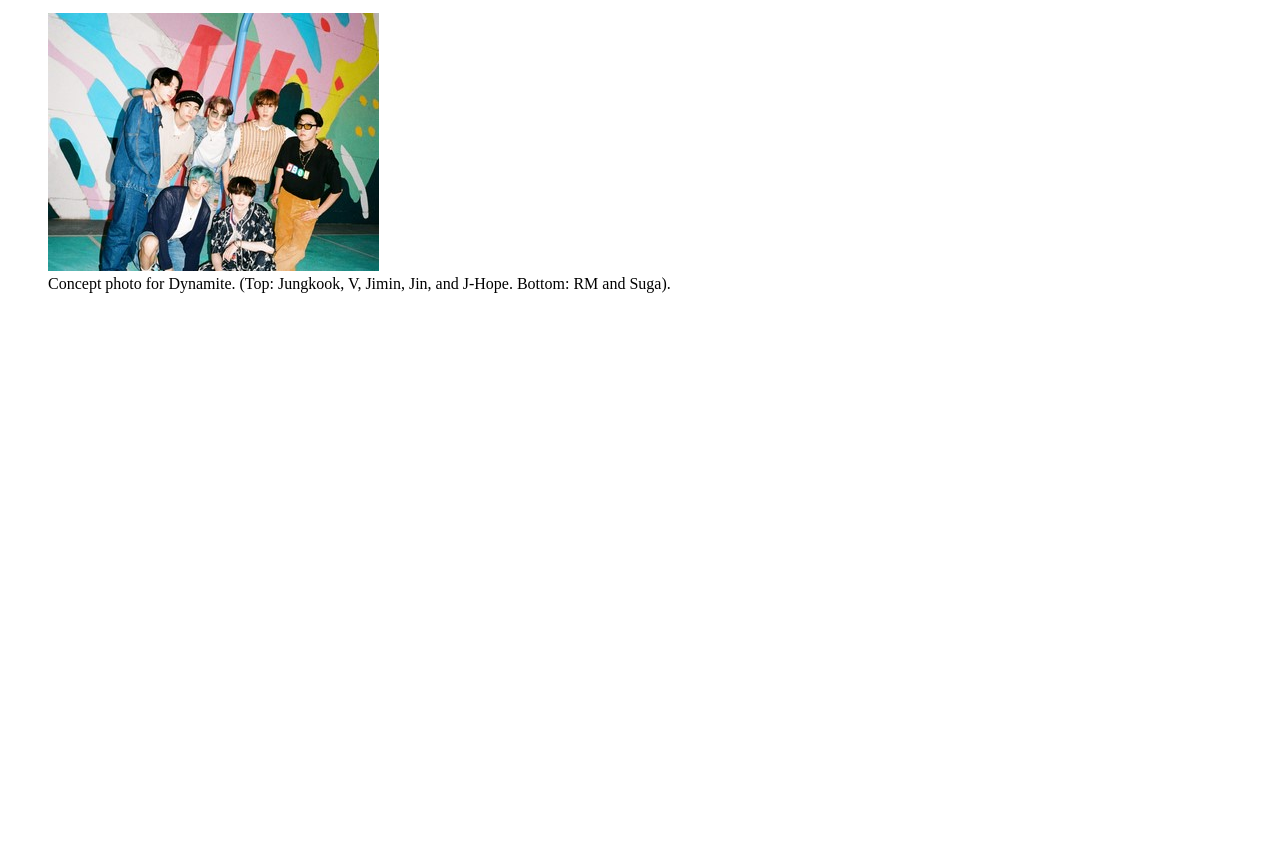
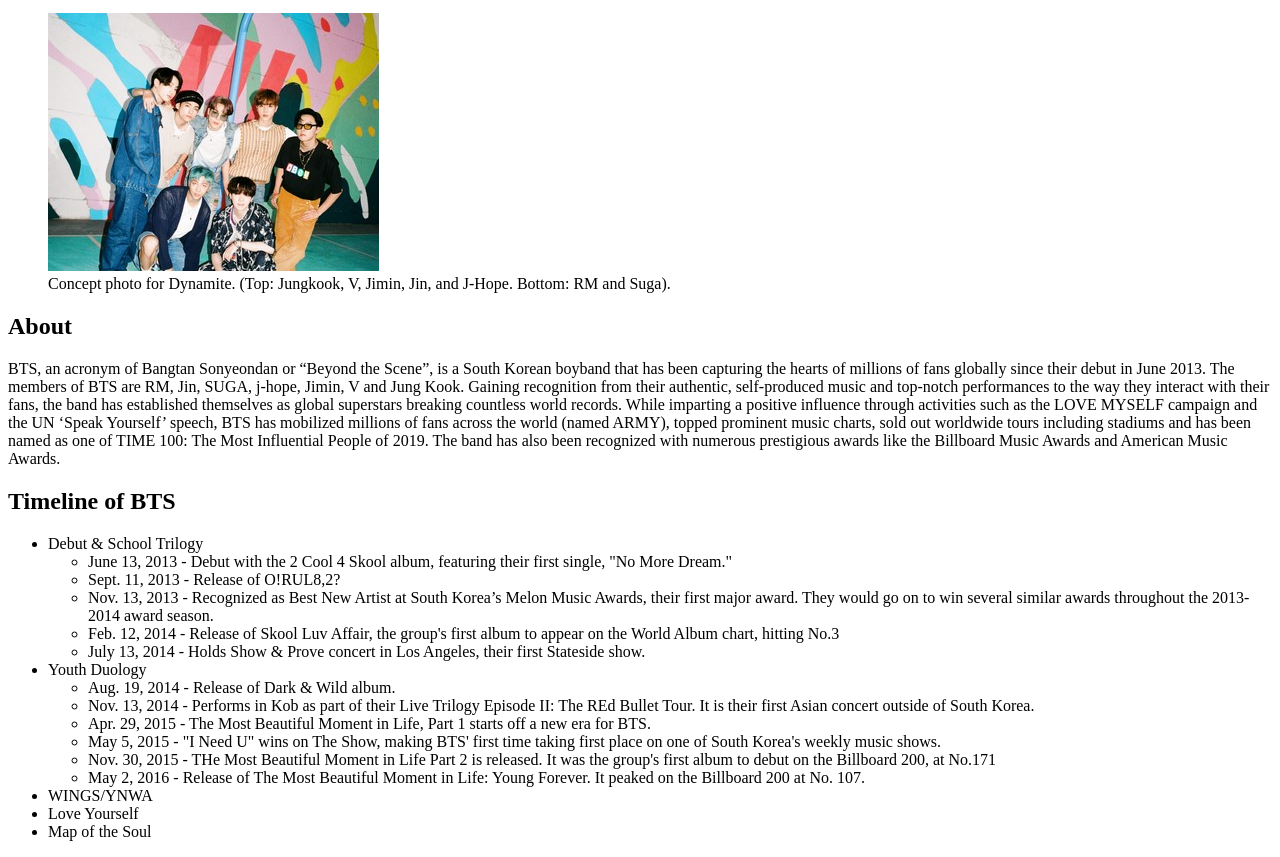
Before and after one commit to Paperslippybarshang/Project-Tribute-Page, a plain HTML site: page index.html in a window 1280 px wide. Shown: the part 101-958 px from the top of the page. Before the commit the page ends 800 px from the top, so only its background shows below. Drawn offline with Linux system fonts and the light colour scheme.

Commit message:
add timeline to the page

```diff
--- a/index.html
+++ b/index.html
@@ -18,7 +18,35 @@
             </figcaption>
         </figure>
         <section id="tribute_info">
-
+            <h2>About</h2>
+            <p>
+                BTS, an acronym of Bangtan Sonyeondan or “Beyond the Scene”, is a South Korean boyband that has been capturing the hearts of millions of fans globally since their debut in June 2013. The members of BTS are RM, Jin, SUGA, j-hope, Jimin, V and Jung Kook. Gaining recognition from their authentic, self-produced music and top-notch performances to the way they interact with their fans, the band has established themselves as global superstars breaking countless world records. While imparting a positive influence through activities such as the LOVE MYSELF campaign and the UN ‘Speak Yourself’ speech, BTS has mobilized millions of fans across the world (named ARMY), topped prominent music charts, sold out worldwide tours including stadiums and has been named as one of TIME 100: The Most Influential People of 2019. The band has also been recognized with numerous prestigious awards like the Billboard Music Awards and American Music Awards.
+            </p>
+            <h2>Timeline of BTS</h2>
+            <ul>
+                <li>Debut & School Trilogy
+                    <ul>
+                        <li><span class="timeline">June 13, 2013</span> - Debut with the <span class="event">2 Cool 4 Skool</span> album, featuring their first single, "No More Dream."</li>
+                        <li><span class="timeline">Sept. 11, 2013</span> - Release of <span class="event">O!RUL8,2?</span></li>
+                        <li><span class="timeline">Nov. 13, 2013</span> - Recognized as Best New Artist at South Korea’s Melon Music Awards, their first major award. They would go on to win several similar awards throughout the 2013-2014 award season.</li>
+                        <li><span class="timeline">Feb. 12, 2014</span> - Release of <span class="event">Skool Luv Affair</span>, the group's first album to appear on the World Album chart, hitting No.3</li>
+                        <li><span class="timeline">July 13, 2014</span> - Holds <span class="event">Show & Prove</span> concert in Los Angeles, their first Stateside show.</li>
+                    </ul>
+                </li>
+                <li>Youth Duology
+                    <ul>
+                        <li><span class="timeline">Aug. 19, 2014</span> - Release of <span class="event">Dark & Wild</span> album.</li>
+                        <li><span class="timeline">Nov. 13, 2014</span> - Performs in Kob as part of their <span class="event">Live Trilogy Episode II: The REd Bullet Tour.</span> It is their first Asian concert outside of South Korea.</li>
+                        <li><span class="timeline">Apr. 29, 2015</span> - <span>The Most Beautiful Moment in Life, Part 1</span> starts off a new era for BTS.</li>
+                        <li><span class="timeline">May 5, 2015</span> - "I Need U" wins on <span class="event">The Show</span>, making BTS' first time taking first place on one of South Korea's weekly music shows.</li>
+                        <li><span class="timeline">Nov. 30, 2015</span> - <span>THe Most Beautiful Moment in Life Part 2</span> is released. It was the group's first album to debut on the Billboard 200, at No.171</li>
+                        <li><span class="timeline">May 2, 2016</span> - Release of <span>The Most Beautiful Moment in Life: Young Forever.</span> It peaked on the Billboard 200 at No. 107.</li>
+                    </ul>
+                </li>
+                <li>WINGS/YNWA</li>
+                <li>Love Yourself</li>
+                <li>Map of the Soul</li>
+            </ul>
         </section>
     </main>
 </body>
```
